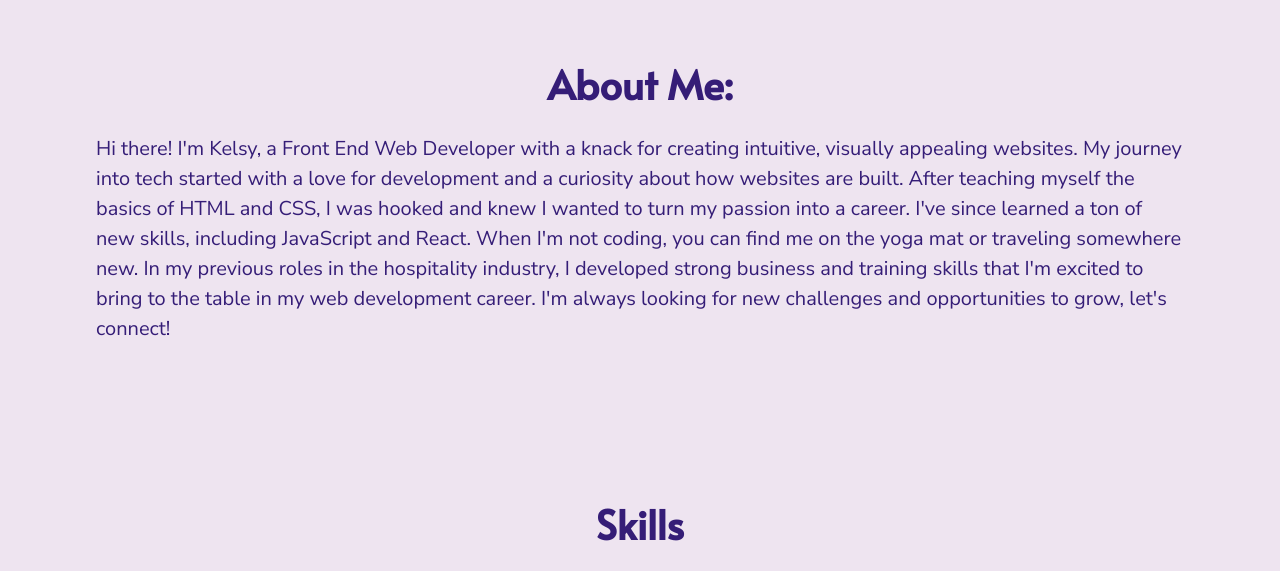
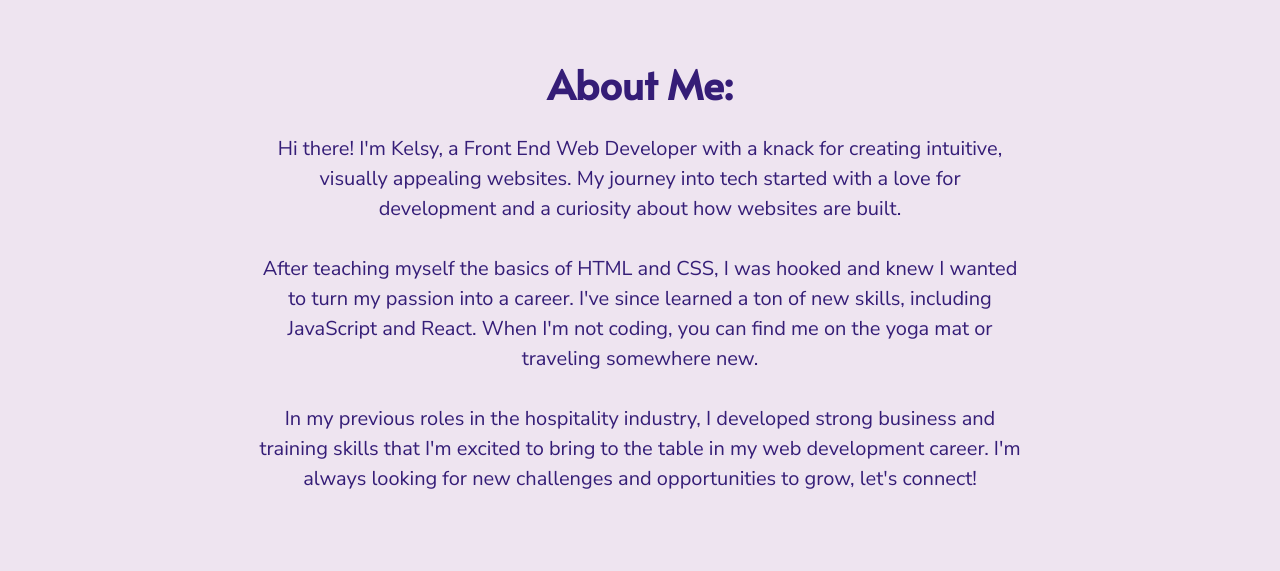
Before and after one commit to KelsyAlyssa/portfolio, a website built with Parcel: page index.html in a window 1280 px wide. Shown: the part 1000-1571 px from the top of the page. Built offline with nearby package versions, Linux system fonts and the light colour scheme.

Commit message:
reduced width of about section

```diff
--- a/css/main.css
+++ b/css/main.css
@@ -194,10 +194,14 @@
   width: 85%;
 }
 
-#projects p,
-#about p {
+#projects {
   width: 100%;
   text-align: left;
+}
+
+#about p {
+width: 70%;
+margin: auto;
 }
 
 
```
Also changed, not shown: index.html (+5 -1 lines).
